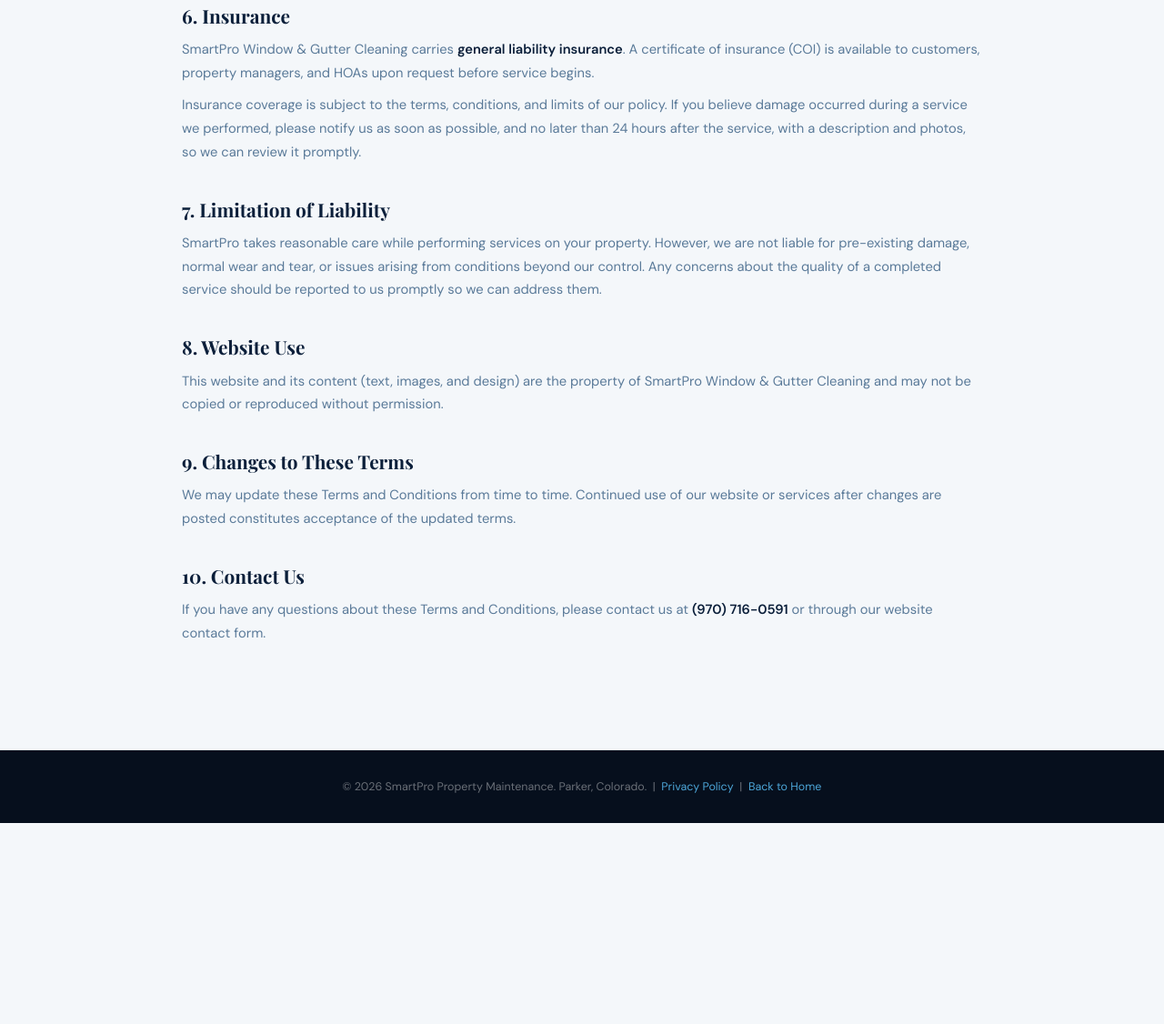
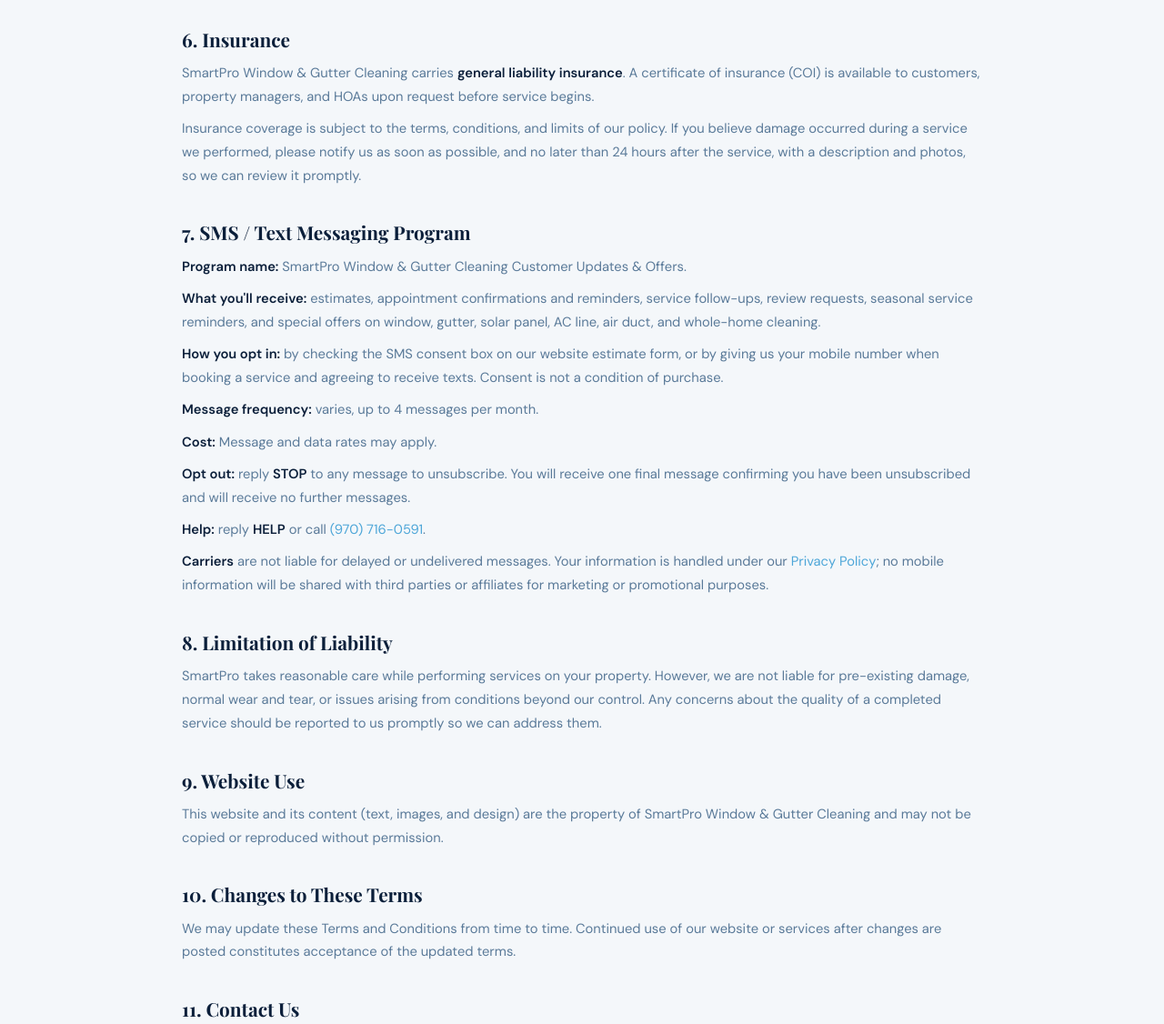
Before and after one commit to sislandmkt-cmd/smartpro-web, a plain HTML site: page terms-and-conditions.html in a window 1280 px wide. Shown: the part 1193-2319 px from the top of the page at 91% size. Before the commit the page ends 2098 px from the top, so only its background shows below. Drawn offline with nearby package versions, Linux system fonts and the light colour scheme.

Commit message:
Add files via upload

```diff
--- a/terms-and-conditions.html
+++ b/terms-and-conditions.html
@@ -58,7 +58,7 @@
     .legal-hero p { font-size: .85rem; color: rgba(255,255,255,.55); margin-top: .6rem; }
 
     main { padding: 3rem 0 5rem; }
-    main section { margin-bottom: 2.2rem; }
+    main section { margin-bottom: 2.2rem; scroll-margin-top: calc(var(--header-h) + 20px); }
     main h2 { font-family: var(--font-display); font-size: 1.3rem; font-weight: 700; color: var(--navy); margin-bottom: .7rem; }
     main p, main li { font-size: .92rem; line-height: 1.75; color: var(--text-muted); margin-bottom: .6rem; }
     main ul { padding-left: 1.2rem; }
@@ -93,7 +93,7 @@
     <div class="container">
       <div class="label">SmartPro Window & Gutter Cleaning</div>
       <h1>Terms and Conditions</h1>
-      <p>Last updated: September 2026</p>
+      <p>Last updated: November 2026</p>
     </div>
   </section>
 
@@ -107,7 +107,7 @@
 
       <section>
         <h2>2. Services</h2>
-        <p>SmartPro provides window cleaning, gutter cleaning, air duct cleaning, solar panel cleaning, pressure washing, and related property maintenance services for homes and low-rise commercial properties within our service areas across the Denver metro, including Parker, Castle Rock, Centennial, Lone Tree, Greenwood Village, Littleton, Cherry Hills Village, Aurora, Denver, and the North Metro area. Availability of a specific service in your area is confirmed at the time of quote.</p>
+        <p>SmartPro provides window cleaning, gutter cleaning, air duct cleaning, AC line cleaning, solar panel cleaning, whole-home cleaning, pressure washing, and related property maintenance services for homes and low-rise commercial properties within our service areas across the Denver metro, including Parker, Castle Rock, Centennial, Lone Tree, Greenwood Village, Littleton, Cherry Hills Village, Aurora, Denver, and the North Metro area. Availability of a specific service in your area is confirmed at the time of quote.</p>
         <p>For safety reasons, we service buildings of up to three (3) stories. Properties taller than three stories are outside the scope of our services.</p>
       </section>
 
@@ -140,23 +140,35 @@
         <p>Insurance coverage is subject to the terms, conditions, and limits of our policy. If you believe damage occurred during a service we performed, please notify us as soon as possible, and no later than 24 hours after the service, with a description and photos, so we can review it promptly.</p>
       </section>
 
+      <section id="sms">
+        <h2>7. SMS / Text Messaging Program</h2>
+        <p><strong>Program name:</strong> SmartPro Window &amp; Gutter Cleaning Customer Updates &amp; Offers.</p>
+        <p><strong>What you'll receive:</strong> estimates, appointment confirmations and reminders, service follow-ups, review requests, seasonal service reminders, and special offers on window, gutter, solar panel, AC line, air duct, and whole-home cleaning.</p>
+        <p><strong>How you opt in:</strong> by checking the SMS consent box on our website estimate form, or by giving us your mobile number when booking a service and agreeing to receive texts. Consent is not a condition of purchase.</p>
+        <p><strong>Message frequency:</strong> varies, up to 4 messages per month.</p>
+        <p><strong>Cost:</strong> Message and data rates may apply.</p>
+        <p><strong>Opt out:</strong> reply <strong>STOP</strong> to any message to unsubscribe. You will receive one final message confirming you have been unsubscribed and will receive no further messages.</p>
+        <p><strong>Help:</strong> reply <strong>HELP</strong> or call <a href="tel:9707160591">(970) 716-0591</a>.</p>
+        <p><strong>Carriers</strong> are not liable for delayed or undelivered messages. Your information is handled under our <a href="privacy-policy.html">Privacy Policy</a>; no mobile information will be shared with third parties or affiliates for marketing or promotional purposes.</p>
+      </section>
+
       <section>
-        <h2>7. Limitation of Liability</h2>
+        <h2>8. Limitation of Liability</h2>
         <p>SmartPro takes reasonable care while performing services on your property. However, we are not liable for pre-existing damage, normal wear and tear, or issues arising from conditions beyond our control. Any concerns about the quality of a completed service should be reported to us promptly so we can address them.</p>
       </section>
 
       <section>
-        <h2>8. Website Use</h2>
+        <h2>9. Website Use</h2>
         <p>This website and its content (text, images, and design) are the property of SmartPro Window & Gutter Cleaning and may not be copied or reproduced without permission.</p>
       </section>
 
       <section>
-        <h2>9. Changes to These Terms</h2>
+        <h2>10. Changes to These Terms</h2>
         <p>We may update these Terms and Conditions from time to time. Continued use of our website or services after changes are posted constitutes acceptance of the updated terms.</p>
       </section>
 
       <section>
-        <h2>10. Contact Us</h2>
+        <h2>11. Contact Us</h2>
         <p>If you have any questions about these Terms and Conditions, please contact us at <strong>(970) 716-0591</strong> or through our website contact form.</p>
       </section>
 
@@ -165,7 +177,7 @@
 
   <footer>
     <div class="container">
-      <p>© 2026 SmartPro Property Maintenance. Parker, Colorado. &nbsp;|&nbsp; <a href="privacy-policy.html">Privacy Policy</a> &nbsp;|&nbsp; <a href="index.html">Back to Home</a></p>
+      <p>© 2026 SmartPro Window &amp; Gutter Cleaning LLC. Parker, Colorado. &nbsp;|&nbsp; <a href="privacy-policy.html">Privacy Policy</a> &nbsp;|&nbsp; <a href="index.html">Back to Home</a></p>
     </div>
   </footer>
 
```
Also changed, not shown: privacy-policy.html (+18 -10 lines).
